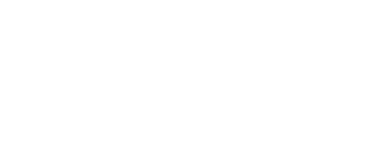
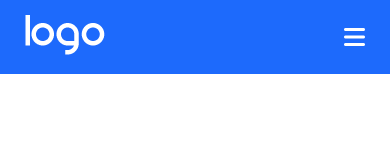
Before and after one commit to saff-it/htmlcss-responsive-layout, a plain HTML site: page index.html in a window 390 px wide. Drawn offline with Linux system fonts and the light colour scheme.

Commit message:
nav bar for mobile done

```diff
--- a/css/style.css
+++ b/css/style.css
@@ -12,21 +12,53 @@
 
 
 
+/*************************************************
+    COMMON RULES
+ *************************************************/
+.container{
+    width: 100%;
+}
+
+.d-flex{
+    display: flex;
+}
 
 
 
 
 
 
+/*************************************************
+    HEADER
+ *************************************************/
 
+.navigator li{
+    display: none;
+}
 
+.container.d-flex{
+    align-items: center;
+    background-color: rgba(4, 90, 252, 0.897);
+}
 
+div.navigator.d-flex{
+    flex-direction: row-reverse;
+}
 
+div.navigator i{
+    padding: 15px 25px;
+    color: white;
+    font-size: 24px;
+}
 
+.logo-img, .navigator{
+    width: 50%;
+}
 
-
-
-
+.logo-img img{
+    height: 50%;
+    padding: 15px 25px;
+}
 
 
 
@@ -42,10 +74,23 @@
 /*************************************************
     RESPONSIVE
  *************************************************/
+
+ /* FINO a
+ @media screen and (max-width: 479px) {
+
+ }
+
+ A PARTIRE DA
+ @media screen and (min-width: 479px) {
+
+ } */
+
 @media screen and (min-width: 768px) {
 
  }
 
 @media screen and (min-width: 992px) {
-
+    .navigator ul{
+        display: block;
+    }
 }
--- a/index.html
+++ b/index.html
@@ -9,6 +9,35 @@
         <title>Responsive</title>
     </head>
     <body>
+        <header>
+            <div class="container d-flex">
+                <div class="logo-img">
+                    <img src="./img/logo.png" alt="" class="logo">
+                </div>
+                <div class="navigator d-flex">
+                    <ul>
+                        <li><a href="#">Planning</a></li>
+                        <li><a href="#">Testimonials</a></li>
+                        <li><a href="#">Features</a></li>
+                        <li><a href="#">About Us</a></li>
+                        <li><a href="#">Get Started</a></li>
+                    </ul>
+                    <i class="fa-solid fa-bars"></i>
+                </div>
+            </div>
+
+
+
+
+        </header>
+
+        <main>
+
+        </main>
+
+        <footer>
+
+        </footer>
 
     </body>
 </html>
```
Lines whose indentation alone changed are shown as unchanged.
